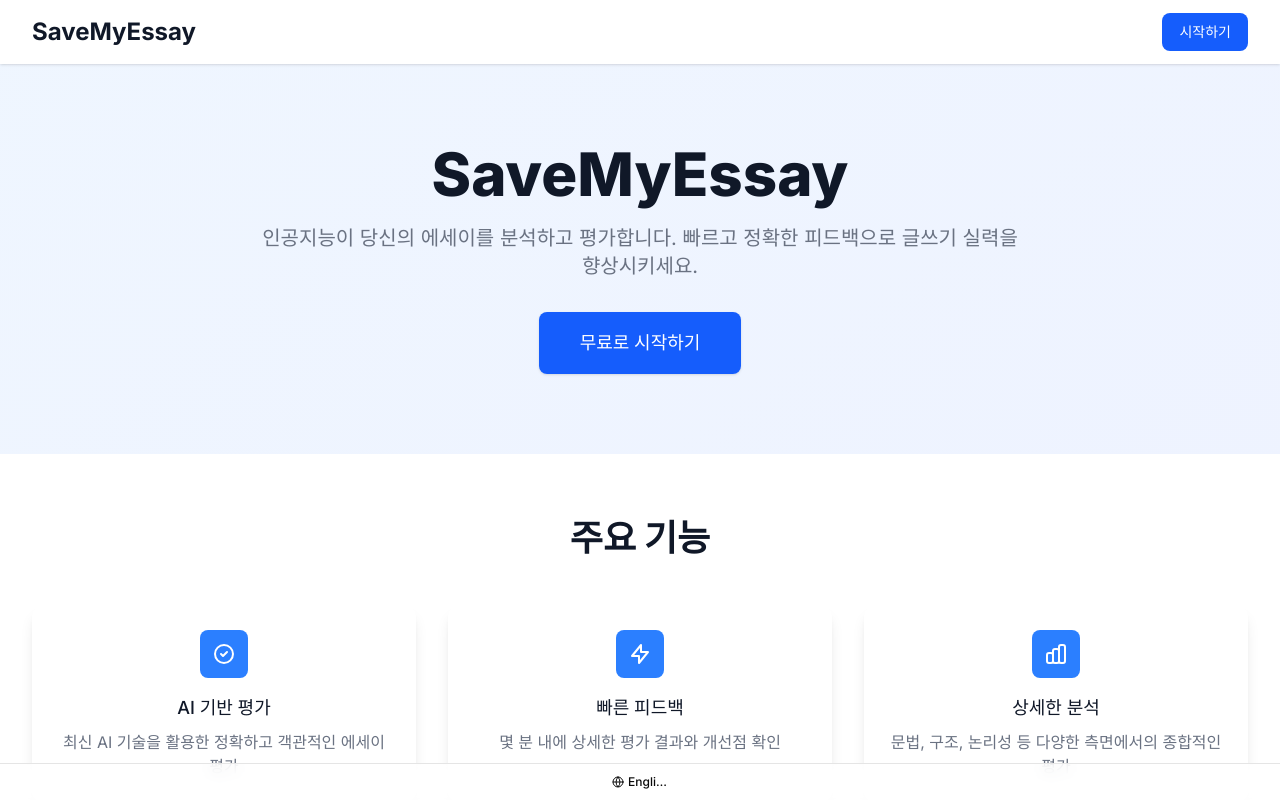
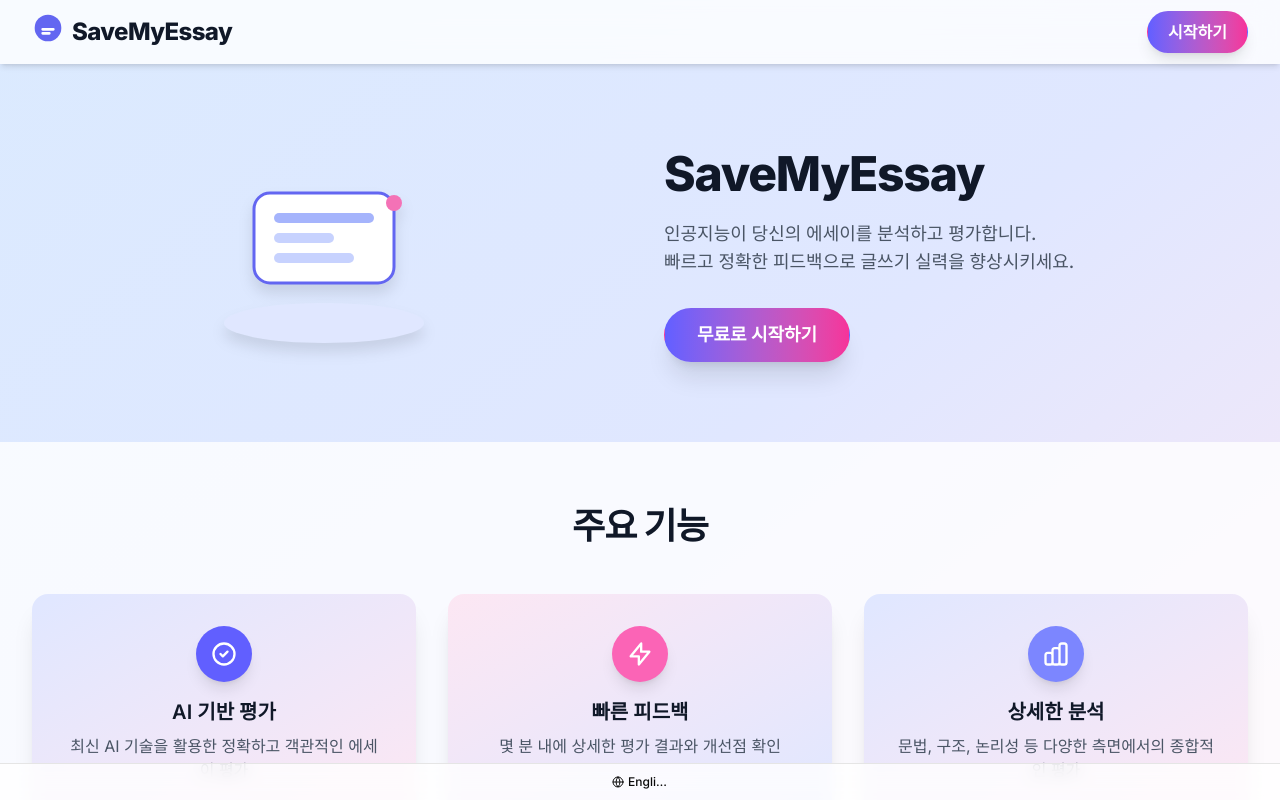
Before and after one commit to quddlr9015/SaveMyEssay, a Next.js app in the folder savemyessay/frontend/: page / in a window 1280 px wide. Shown: the top 800 px of the page. Built offline with nearby package versions, Linux system fonts and the light colour scheme.

Commit message:
improved home ui

```diff
--- a/savemyessay/frontend/src/app/page.tsx
+++ b/savemyessay/frontend/src/app/page.tsx
@@ -21,14 +21,17 @@ export default function Home() {
   };
 
   return (
-    <div className="min-h-screen bg-gradient-to-br from-blue-50 to-indigo-50">
+    <div className="min-h-screen bg-gradient-to-br from-blue-100 via-indigo-100 to-pink-100">
       {/* 네비게이션 바 */}
-      <nav className="bg-white shadow-sm">
+      <nav className="bg-white/80 shadow-md backdrop-blur-md sticky top-0 z-10">
         <div className="max-w-7xl mx-auto px-4 sm:px-6 lg:px-8">
           <div className="flex justify-between h-16 items-center">
-            <div className="flex-shrink-0">
+            <div className="flex-shrink-0 flex items-center gap-2">
+              <span className="inline-block animate-bounce">
+                <svg width="32" height="32" viewBox="0 0 24 24" fill="none" xmlns="http://www.w3.org/2000/svg"><circle cx="12" cy="12" r="10" fill="#6366F1"/><path d="M8 13h8M8 16h5" stroke="#fff" strokeWidth="2" strokeLinecap="round"/></svg>
+              </span>
               <h1
-                className="text-2xl font-bold text-gray-900 cursor-pointer hover:text-blue-600 transition-colors"
+                className="text-2xl font-extrabold text-gray-900 cursor-pointer hover:text-indigo-600 transition-colors tracking-tight"
                 onClick={handleLogoClick}
               >
                 SaveMyEssay
@@ -37,7 +40,7 @@ export default function Home() {
             <div>
               <Link
                 href="/login"
-                className="inline-flex items-center px-4 py-2 border border-transparent text-sm font-medium rounded-md text-white bg-blue-600 hover:bg-blue-700"
+                className="inline-flex items-center px-5 py-2 border border-transparent text-base font-semibold rounded-full text-white bg-gradient-to-r from-indigo-500 to-pink-500 shadow-lg hover:scale-105 hover:from-pink-500 hover:to-indigo-500 transition-all duration-200"
               >
                 시작하기
               </Link>
@@ -47,77 +50,85 @@ export default function Home() {
       </nav>
 
       {/* 히어로 섹션 */}
-      <div className="max-w-7xl mx-auto px-4 sm:px-6 lg:px-8 py-20">
-        <div className="text-center">
-          <h1 className="text-4xl font-extrabold text-gray-900 sm:text-5xl md:text-6xl">
+      <div className="max-w-7xl mx-auto px-4 sm:px-6 lg:px-8 py-20 flex flex-col md:flex-row items-center gap-12">
+        {/* SVG 일러스트 */}
+        <div className="flex-1 flex justify-center mb-8 md:mb-0">
+          <svg width="260" height="200" viewBox="0 0 260 200" fill="none" xmlns="http://www.w3.org/2000/svg" className="drop-shadow-xl animate-fade-in">
+            <ellipse cx="130" cy="170" rx="100" ry="20" fill="#E0E7FF"/>
+            <rect x="60" y="40" width="140" height="90" rx="16" fill="#fff" stroke="#6366F1" strokeWidth="3"/>
+            <rect x="80" y="60" width="100" height="10" rx="5" fill="#A5B4FC"/>
+            <rect x="80" y="80" width="60" height="10" rx="5" fill="#C7D2FE"/>
+            <rect x="80" y="100" width="80" height="10" rx="5" fill="#C7D2FE"/>
+            <circle cx="200" cy="50" r="8" fill="#F472B6"/>
+          </svg>
+        </div>
+        <div className="flex-1 text-center md:text-left">
+          <h1 className="text-5xl font-extrabold text-gray-900 tracking-tight leading-tight mb-4 animate-fade-in">
             SaveMyEssay
           </h1>
-          <p className="mt-3 max-w-md mx-auto text-base text-gray-500 sm:text-lg md:mt-5 md:text-xl md:max-w-3xl">
-            인공지능이 당신의 에세이를 분석하고 평가합니다. 빠르고 정확한 피드백으로 글쓰기 실력을 향상시키세요.
+          <p className="mt-3 max-w-xl mx-auto md:mx-0 text-lg text-gray-600 font-medium animate-fade-in delay-100">
+            인공지능이 당신의 에세이를 분석하고 평가합니다.<br/>
+            빠르고 정확한 피드백으로 글쓰기 실력을 향상시키세요.
           </p>
-          <div className="mt-5 max-w-md mx-auto sm:flex sm:justify-center md:mt-8">
-            <div className="rounded-md shadow">
-              <Link
-                href="/login"
-                className="w-full flex items-center justify-center px-8 py-3 border border-transparent text-base font-medium rounded-md text-white bg-blue-600 hover:bg-blue-700 md:py-4 md:text-lg md:px-10"
-              >
-                무료로 시작하기
-              </Link>
-            </div>
+          <div className="mt-8 flex justify-center md:justify-start animate-fade-in delay-200">
+            <Link
+              href="/login"
+              className="inline-flex items-center px-8 py-3 border border-transparent text-lg font-bold rounded-full text-white bg-gradient-to-r from-indigo-500 to-pink-500 shadow-xl hover:scale-105 hover:from-pink-500 hover:to-indigo-500 transition-all duration-200"
+            >
+              무료로 시작하기
+            </Link>
           </div>
         </div>
       </div>
 
       {/* 주요 기능 섹션 */}
-      <div className="bg-white py-16">
+      <div className="bg-white/80 py-16">
         <div className="max-w-7xl mx-auto px-4 sm:px-6 lg:px-8">
-          <div className="text-center">
-            <h2 className="text-3xl font-extrabold text-gray-900 sm:text-4xl">
-              주요 기능
-            </h2>
+          <div className="text-center mb-12">
+            <h2 className="text-3xl font-extrabold text-gray-900 sm:text-4xl tracking-tight">주요 기능</h2>
           </div>
 
-          <div className="mt-12 grid gap-8 grid-cols-1 md:grid-cols-3">
+          <div className="mt-8 grid gap-8 grid-cols-1 md:grid-cols-3">
             {/* 기능 1 */}
-            <div className="relative p-6 bg-white rounded-lg shadow-lg">
+            <div className="relative p-8 bg-gradient-to-br from-indigo-100 to-pink-100 rounded-2xl shadow-xl hover:scale-105 hover:shadow-2xl transition-all duration-200 group">
               <div className="text-center">
-                <div className="inline-flex items-center justify-center h-12 w-12 rounded-md bg-blue-500 text-white mb-4">
-                  <svg className="h-6 w-6" fill="none" viewBox="0 0 24 24" stroke="currentColor">
+                <div className="inline-flex items-center justify-center h-14 w-14 rounded-full bg-indigo-500 text-white mb-4 shadow-lg group-hover:rotate-12 transition-transform">
+                  <svg className="h-7 w-7" fill="none" viewBox="0 0 24 24" stroke="currentColor">
                     <path strokeLinecap="round" strokeLinejoin="round" strokeWidth={2} d="M9 12l2 2 4-4m6 2a9 9 0 11-18 0 9 9 0 0118 0z" />
                   </svg>
                 </div>
-                <h3 className="text-lg font-medium text-gray-900">AI 기반 평가</h3>
-                <p className="mt-2 text-base text-gray-500">
+                <h3 className="text-xl font-semibold text-gray-900">AI 기반 평가</h3>
+                <p className="mt-2 text-base text-gray-600">
                   최신 AI 기술을 활용한 정확하고 객관적인 에세이 평가
                 </p>
               </div>
             </div>
 
             {/* 기능 2 */}
-            <div className="relative p-6 bg-white rounded-lg shadow-lg">
+            <div className="relative p-8 bg-gradient-to-br from-pink-100 to-indigo-100 rounded-2xl shadow-xl hover:scale-105 hover:shadow-2xl transition-all duration-200 group">
               <div className="text-center">
-                <div className="inline-flex items-center justify-center h-12 w-12 rounded-md bg-blue-500 text-white mb-4">
-                  <svg className="h-6 w-6" fill="none" viewBox="0 0 24 24" stroke="currentColor">
+                <div className="inline-flex items-center justify-center h-14 w-14 rounded-full bg-pink-400 text-white mb-4 shadow-lg group-hover:-rotate-12 transition-transform">
+                  <svg className="h-7 w-7" fill="none" viewBox="0 0 24 24" stroke="currentColor">
                     <path strokeLinecap="round" strokeLinejoin="round" strokeWidth={2} d="M13 10V3L4 14h7v7l9-11h-7z" />
                   </svg>
                 </div>
-                <h3 className="text-lg font-medium text-gray-900">빠른 피드백</h3>
-                <p className="mt-2 text-base text-gray-500">
+                <h3 className="text-xl font-semibold text-gray-900">빠른 피드백</h3>
+                <p className="mt-2 text-base text-gray-600">
                   몇 분 내에 상세한 평가 결과와 개선점 확인
                 </p>
               </div>
             </div>
 
             {/* 기능 3 */}
-            <div className="relative p-6 bg-white rounded-lg shadow-lg">
+            <div className="relative p-8 bg-gradient-to-br from-indigo-100 to-pink-100 rounded-2xl shadow-xl hover:scale-105 hover:shadow-2xl transition-all duration-200 group">
               <div className="text-center">
-                <div className="inline-flex items-center justify-center h-12 w-12 rounded-md bg-blue-500 text-white mb-4">
-                  <svg className="h-6 w-6" fill="none" viewBox="0 0 24 24" stroke="currentColor">
+                <div className="inline-flex items-center justify-center h-14 w-14 rounded-full bg-indigo-400 text-white mb-4 shadow-lg group-hover:rotate-6 transition-transform">
+                  <svg className="h-7 w-7" fill="none" viewBox="0 0 24 24" stroke="currentColor">
                     <path strokeLinecap="round" strokeLinejoin="round" strokeWidth={2} d="M9 19v-6a2 2 0 00-2-2H5a2 2 0 00-2 2v6a2 2 0 002 2h2a2 2 0 002-2zm0 0V9a2 2 0 012-2h2a2 2 0 012 2v10m-6 0a2 2 0 002 2h2a2 2 0 002-2m0 0V5a2 2 0 012-2h2a2 2 0 012 2v14a2 2 0 01-2 2h-2a2 2 0 01-2-2z" />
                   </svg>
                 </div>
-                <h3 className="text-lg font-medium text-gray-900">상세한 분석</h3>
-                <p className="mt-2 text-base text-gray-500">
+                <h3 className="text-xl font-semibold text-gray-900">상세한 분석</h3>
+                <p className="mt-2 text-base text-gray-600">
                   문법, 구조, 논리성 등 다양한 측면에서의 종합적인 평가
                 </p>
               </div>
@@ -127,7 +138,7 @@ export default function Home() {
       </div>
 
       {/* 푸터 */}
-      <footer className="bg-gray-50">
+      <footer className="bg-gradient-to-r from-indigo-100 to-pink-100">
         <div className="max-w-7xl mx-auto py-12 px-4 sm:px-6 lg:px-8">
           <div className="text-center">
             <p className="text-base text-gray-500">
```
